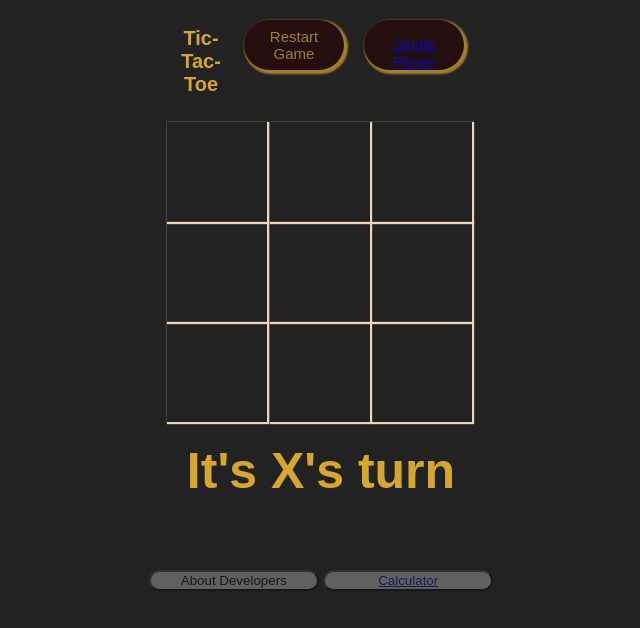
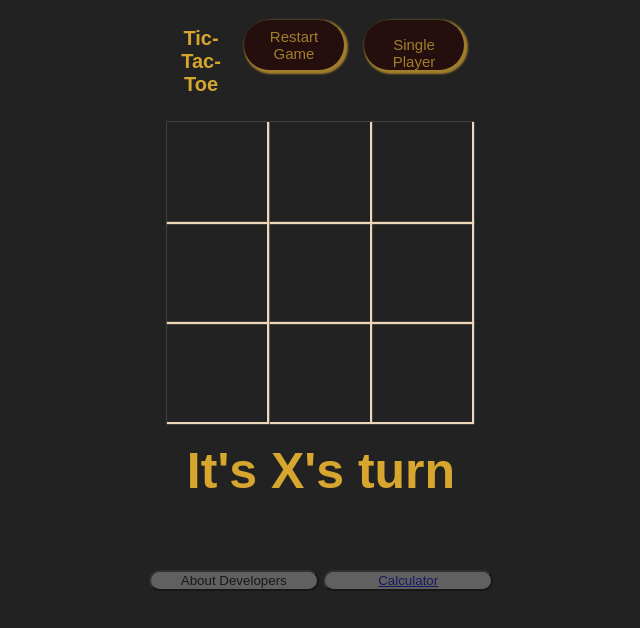
Before and after one commit to Gurneet-singhh/-Tic-Tac-Toe, a plain HTML site: page index.html in a window 1280 px wide. Shown: the whole page, without its empty margins (319-959 px from the left). Drawn offline with Linux system fonts and the light colour scheme.

Commit message:
Update index.html

```diff
--- a/index.html
+++ b/index.html
@@ -1,3 +1,5 @@
+
+
 <!doctype html>
 <html lang="en">
     <head>
@@ -13,7 +15,7 @@
             <header>
                 <h1 class="game--title">Tic-Tac-Toe</h1>
                 <button class="game--restart">Restart Game</button>
-                <button class="game--restart dd"><p class=""><a href= "https://gurneet-singhh.github.io/Tic-Tac-Toe-2/" >Single Player</a></p></button>
+                <button class="game--restart dd"><p class="as">Single Player</p></button>
 
             </header>
             <div class="game--container " >
```
